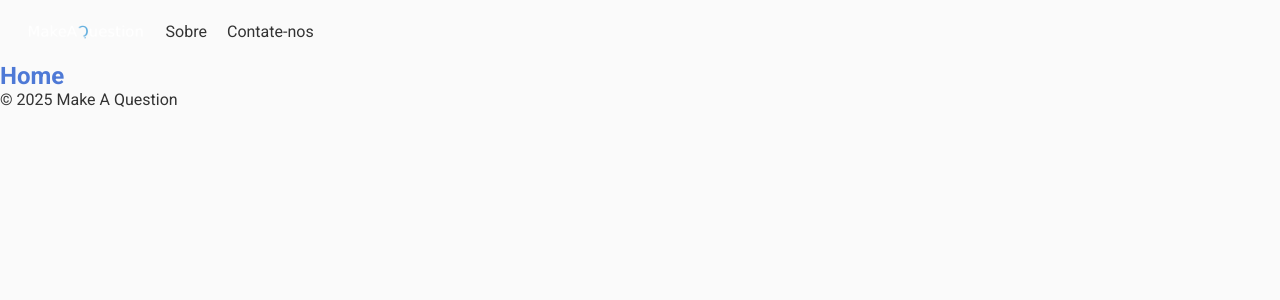
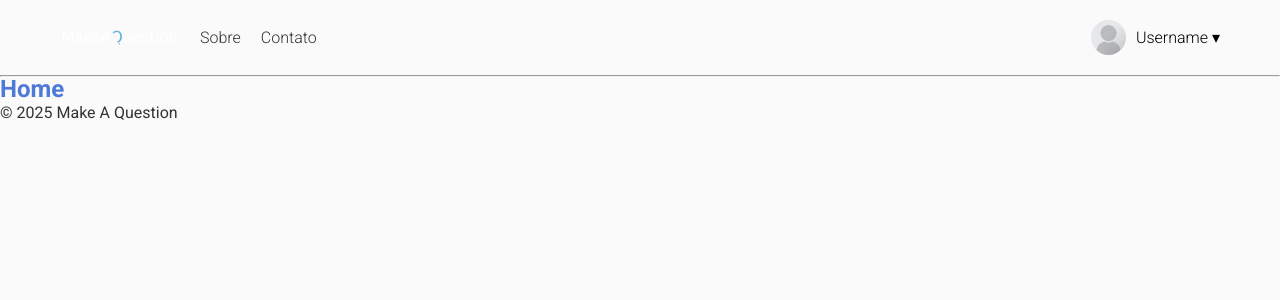
Before and after one commit to coffee-and-code-enterprise/make-a-question, a React (Vite) app: page /home in a window 1280 px wide. Shown: the top 300 px of the page. Built offline with nearby package versions, Linux system fonts and the light colour scheme.

Commit message:
aperfeiçoamento do header

```diff
--- a/src/assets/css/index.css
+++ b/src/assets/css/index.css
@@ -50,6 +50,10 @@ h2 {
   color: var(--crayola-blue);
 }
 
+p {
+  font-family: Roboto, Helvetica, Arial, sans-serif;
+}
+
 /* Mudando as cores dependendo do que tema do usuário */
 @media (prefers-color-scheme: dark) {
   /* Mudando as cores padrão */
--- a/src/components/Header.jsx
+++ b/src/components/Header.jsx
@@ -1,25 +1,28 @@
 import { Link } from "react-router-dom"
 import styles from "./Header.module.css"
 
-// Logo
-import logo1 from '/logos/logo_makeaquestion_white.png'
-
-console.log(logo1)
+// Logos
+import logo_white from "/logos/logo_makeaquestion_white.png";
+import icon from "/imgs/icon_user.jpg";
 
 function Header() {
   return (
+    <>
       <header className={styles.container}>
         <nav className={styles.headerNavigation}>
           <ul className={styles.headerContent}>
-          <li><Link to="/home"><img className={styles.logo} src={logo1} alt="logo" /></Link></li>
-          <li><Link to="/about">Sobre</Link></li>
-          <li><Link to="/contact">Contate-nos</Link></li>
+            <li className={`${styles.headerIcon} ${styles.headerLink}`}><Link to="/home"><img className={styles.logo} src={logo_white} alt="logo" /></Link></li>
+            <li className={styles.headerLink}><Link to="/about">Sobre</Link></li>
+            <li className={styles.headerLink}><Link to="/contact">Contato</Link></li>
           </ul>
         </nav>
-      <nav>
-
-      </nav>
+        <div className={styles.userInfo}>
+           <img className= {styles.userIcon} src={icon} alt="User IMG" />
+           <button className={styles.dropdownBtn} id="dropBtn"><p className={styles.userName}>Username ▾</p></button>
+        </div>
       </header>
+      <hr className={styles.breakLine}/>
+    </>
   )
 }
 
--- a/src/components/Header.module.css
+++ b/src/components/Header.module.css
@@ -1,10 +1,13 @@
 .container {
+  --thickness: 300;
+  max-width: 1200px;
   display: flex;
   justify-content: space-between;
   align-items: center;
   background-color: var(--bg);
   min-height: 60px;
-  padding: 20px 0;
+  padding: 20px 20px;
+  margin: auto;
 }
 
 .headerContent {
@@ -12,7 +15,6 @@
   flex-wrap: wrap;
   align-items: center;
   gap: 20px;
-  padding: 0 2vw;
 }
 
 .headerContent li {
@@ -22,9 +24,46 @@
 .headerContent a {
   text-decoration: none;
   color: var(--text);
+  font-weight: var(--thickness);
 }
 
 .logo {
   display: flex;
   width: 120px;
 }
+
+.breakLine {
+
+  color: var(--text);
+}
+
+.headerLink{
+  transition: opacity 0.25s ease;
+}
+
+.headerLink:hover{
+  opacity: 0.7;
+}
+
+.userIcon{
+  border-radius: 50%;
+  width: 35px;
+  height: 35px;
+}
+
+.dropdownBtn{
+  cursor: pointer;
+  border: none;
+  background: none;
+}
+
+.userInfo{
+  display: flex;
+  align-items: center;
+  gap: 10px;
+}
+
+.userName{
+  font-size: 1rem;
+  font-weight: var(--thickness);
+}
```
Also changed, not shown: public/imgs/icon_user.jpg (added). Lines whose indentation alone changed are shown as unchanged.
